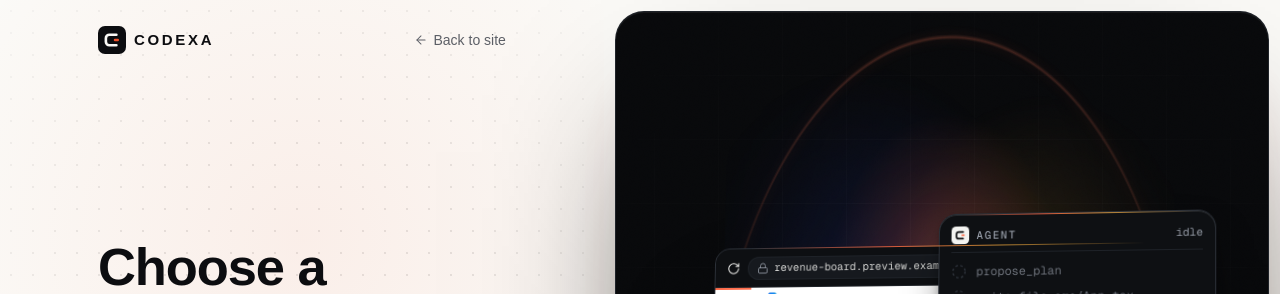
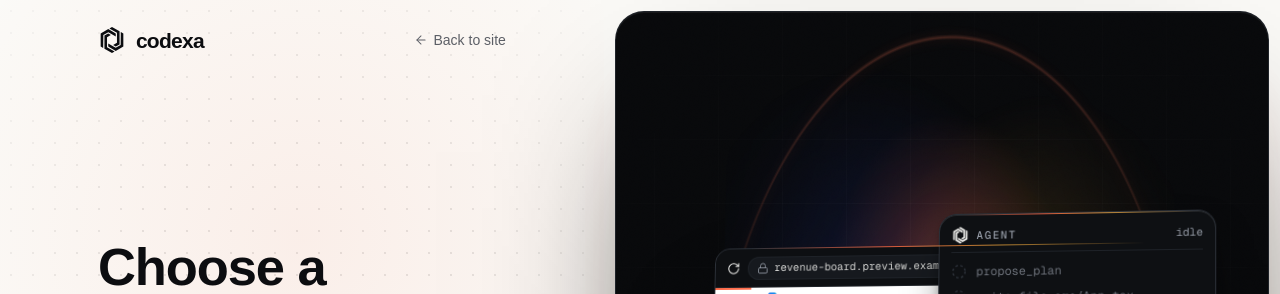
Before and after one commit to sangralrahul/codexa, a Next.js app: page /reset-password in a window 1280 px wide. Shown: the top 294 px of the page. Built offline with nearby package versions, Linux system fonts and the light colour scheme; no server answers; a web font is replaced by a local one.

Commit message:
New Codexa mark (interlocking hexagon brackets) and lowercase Inter Tight wordmark across site, app, favicon and OG image
Co-Authored-By: Claude Opus 5.5 <noreply@anthropic.com>
Claude-Session: https://claude.ai/code/session_01KhAK3MoX8wVuquKaGDuY2x

```diff
--- a/src/app/(marketing)/brand/page.tsx
+++ b/src/app/(marketing)/brand/page.tsx
@@ -3,7 +3,7 @@ import Link from "next/link";
 import { ArrowRight } from "lucide-react";
 import { routeMetadata } from "@/lib/seo";
 import { site } from "@/config/site";
-import { Logo, LogoMark } from "@/components/logo";
+import { Logo, LogoMark, Wordmark } from "@/components/logo";
 import { PageHeader } from "@/components/marketing/page-header";
 import { Section, SectionHeader } from "@/components/marketing/section";
 import { buttonClasses } from "@/components/ui/button";
@@ -31,8 +31,8 @@ export default function BrandPage() {
         lede="Everything on this page is rendered live by the same components the product uses, so what you see is what ships."
         meta={[
           { label: "Name", value: `"${site.name}", one word, capital C` },
-          { label: "Display face", value: "Mona Sans" },
-          { label: "Interface", value: "Geist and Geist Mono" },
+          { label: "Display face", value: "Inter Tight, with Instrument Serif italic for the H1 accent" },
+          { label: "Interface", value: "Inter and Geist Mono" },
         ]}
       />
       <Section size="sm">
@@ -40,14 +40,14 @@ export default function BrandPage() {
           <figure className="flex flex-col items-center justify-center gap-6 rounded-[20px] border border-border bg-white p-12" style={{ "--foreground": "black", "--background": "white", color: "black" } as React.CSSProperties}>
             <div className="flex items-center gap-5">
               <LogoMark size={64} />
-              <span className="text-2xl font-semibold uppercase tracking-[0.18em]">Codexa</span>
+              <Wordmark className="text-[34px]" />
             </div>
             <figcaption className="font-mono text-[11px] uppercase tracking-[0.08em] opacity-60">On paper</figcaption>
           </figure>
           <figure className="dark flex flex-col items-center justify-center gap-6 rounded-[20px] border border-border-strong bg-background p-12 text-foreground">
             <div className="flex items-center gap-5">
               <LogoMark size={64} />
-              <span className="text-2xl font-semibold uppercase tracking-[0.18em]">Codexa</span>
+              <Wordmark className="text-[34px]" />
             </div>
             <figcaption className="font-mono text-[11px] uppercase tracking-[0.08em] text-muted-foreground">On ink</figcaption>
           </figure>
--- a/src/app/opengraph-image.tsx
+++ b/src/app/opengraph-image.tsx
@@ -1,4 +1,5 @@
 import { ImageResponse } from "next/og";
+import { CODEXA_MARK_PATH } from "@/components/brand/codexa-mark";
 import { site } from "@/config/site";
 
 // Rendered per request: these are cheap, and serving them from the prerender
@@ -38,13 +39,10 @@ export default function OpenGraphImage() {
         <div style={{ position: "absolute", left: 0, right: 0, top: 452, height: 1, display: "flex", background: `linear-gradient(90deg, transparent, ${SIGNAL}, ${COBALT}, transparent)` }} />
         <div style={{ display: "flex", flexDirection: "column", justifyContent: "space-between", padding: 72, width: "100%", position: "relative" }}>
           <div style={{ display: "flex", alignItems: "center", gap: 20 }}>
-            <div style={{ display: "flex", width: 64, height: 64, borderRadius: 16, background: FG, alignItems: "center", justifyContent: "center" }}>
-              <svg width="44" height="44" viewBox="0 0 32 32" fill="none">
-                <path d="M21 10H13a4 4 0 0 0-4 4v4a4 4 0 0 0 4 4h8" stroke={INK} strokeWidth="3" strokeLinecap="round" />
-                <rect x="18" y="14.5" width="6" height="3" rx="1.5" fill={SIGNAL} />
-              </svg>
-            </div>
-            <div style={{ fontSize: 34, fontWeight: 600, letterSpacing: "0.18em" }}>CODEXA</div>
+            <svg width="64" height="64" viewBox="0 0 100 100">
+              <path d={CODEXA_MARK_PATH} fill={FG} />
+            </svg>
+            <div style={{ fontSize: 46, fontWeight: 700, letterSpacing: "-0.035em" }}>codexa</div>
           </div>
           <div style={{ display: "flex", flexDirection: "column", gap: 18 }}>
             <div style={{ fontSize: 84, fontWeight: 700, lineHeight: 1, letterSpacing: "-0.04em", maxWidth: 980 }}>Turn ideas into working software.</div>
--- /dev/null
+++ b/src/components/brand/codexa-mark.ts
@@ -0,0 +1,7 @@
+/**
+ * The Codexa mark: two interlocking bracket bands forming a hexagon, in a 100×100 box.
+ * Traced from the owner's artwork and made exactly 180°-symmetric about (50, 50), so a half turn
+ * maps the mark onto itself (the "running" state uses that). Plain path data, so the favicon and
+ * the Open Graph image (next/og) can draw the same geometry as <LogoMark>.
+ */
+export const CODEXA_MARK_PATH = "M35.61 25.05 21.21 33.31 21.21 83.20 50 99.91 59.98 94.14 31.09 77.25 31 39.25 45.59 30.81ZM83.59 19.48 83.02 69.39 64.02 79.94 35.61 63.44 35.70 75.05 64.20 91.45 93.19 74.95 93.19 25.05ZM16.41 80.52 16.98 30.61 35.98 20.06 64.39 36.56 64.30 24.95 35.80 8.55 6.81 25.05 6.81 74.95ZM64.39 74.95 78.79 66.69 78.79 16.80 50 0.09 40.02 5.86 68.91 22.75 69 60.75 54.41 69.19Z";
--- a/src/components/logo.tsx
+++ b/src/components/logo.tsx
@@ -1,14 +1,15 @@
 import Link from "next/link";
 import { cn } from "@/lib/utils";
+import { CODEXA_MARK_PATH } from "@/components/brand/codexa-mark";
 
 export type LogoState = "idle" | "running" | "success" | "error";
 
 /**
- * Geometric C mark: a bracket opening to the right with the signal caret inside.
+ * The Codexa mark (two interlocking brackets forming a hexagon), in the foreground colour.
  * `state` (IDE, loading and launch screens):
- *  - running: a comet travels the tile edge and the caret blinks;
- *  - success: the tile settles with a small spring and a success ring;
- *  - error:   the caret turns danger and a notch marks the corner;
+ *  - running: the mark turns half a revolution and settles, on repeat (it is 180°-symmetric);
+ *  - success: a small spring and a success ring;
+ *  - error:   a short shake and a danger notch at the corner;
  *  - idle:    static. Calm keeps every state static.
  */
 export function LogoMark({ className, size = 28, state = "idle" }: { className?: string; size?: number; state?: LogoState }) {
@@ -23,23 +24,25 @@ export function LogoMark({ className, size = 28, state = "idle" }: { className?:
       data-state={state}
       className={cn("logo-mark shrink-0 overflow-visible", className)}
     >
-      <rect width="32" height="32" rx="8" className="fill-foreground" />
-      <path d="M21 10H13a4 4 0 0 0-4 4v4a4 4 0 0 0 4 4h8" stroke="var(--background)" strokeWidth="3" strokeLinecap="round" />
-      <rect className="logo-mark__caret" x="18" y="14.5" width="6" height="3" rx="1.5" fill={state === "error" ? "var(--danger)" : "var(--signal)"} />
-      {state === "running" ? (
-        <rect className="logo-mark__ring" x="0.75" y="0.75" width="30.5" height="30.5" rx="7.25" pathLength={100} stroke="var(--signal)" strokeWidth="1.5" strokeLinecap="round" />
-      ) : null}
-      {state === "success" ? <rect className="logo-mark__halo" x="-1.5" y="-1.5" width="35" height="35" rx="9.5" stroke="var(--success)" strokeWidth="1.5" /> : null}
-      {state === "error" ? <circle className="logo-mark__notch" cx="30" cy="2" r="3.5" fill="var(--danger)" stroke="var(--background)" strokeWidth="1.5" /> : null}
+      <g className="logo-mark__glyph">
+        <path d={CODEXA_MARK_PATH} transform="translate(1 1) scale(0.3)" className="fill-foreground" />
+      </g>
+      {state === "success" ? <circle className="logo-mark__halo" cx="16" cy="16" r="17" stroke="var(--success)" strokeWidth="1.5" /> : null}
+      {state === "error" ? <circle className="logo-mark__notch" cx="29" cy="3" r="3.5" fill="var(--danger)" stroke="var(--background)" strokeWidth="1.5" /> : null}
     </svg>
   );
 }
 
+/** The wordmark: "codexa" set lowercase in the display face, tight and heavy. */
+export function Wordmark({ className }: { className?: string }) {
+  return <span className={cn("font-display text-[21px] font-bold leading-none tracking-[-0.035em]", className)}>codexa</span>;
+}
+
 export function Logo({ href = "/", className, withText = true }: { href?: string; className?: string; withText?: boolean }) {
   return (
-    <Link href={href} className={cn("inline-flex items-center gap-2 font-semibold tracking-tight", className)} aria-label="Codexa home">
+    <Link href={href} className={cn("inline-flex items-center gap-2.5", className)} aria-label="Codexa home">
       <LogoMark />
-      {withText ? <span className="text-[15px] font-semibold uppercase tracking-[0.18em]">Codexa</span> : null}
+      {withText ? <Wordmark /> : null}
     </Link>
   );
 }
--- a/src/components/projects/onboarding-flow.tsx
+++ b/src/components/projects/onboarding-flow.tsx
@@ -14,7 +14,7 @@ import { Field, Input, Textarea } from "@/components/ui/input";
 import { Alert, Kbd } from "@/components/ui/misc";
 import { Popover, PopoverClose, PopoverContent, PopoverTrigger } from "@/components/ui/popover";
 import { Segmented } from "@/components/ui/segmented";
-import { LogoMark } from "@/components/logo";
+import { LogoMark, Wordmark } from "@/components/logo";
 import { useLaunch, type LaunchStep } from "@/components/motion/launch";
 import { GOALS, ideasFor, nameFromPrompt, rankTemplates, type GoalId } from "@/components/auth/onboarding/goals";
 import { OB_STEPS, OnboardingProgress } from "@/components/auth/onboarding/progress";
@@ -371,7 +371,7 @@ export function OnboardingFlow({ user, workspaceId, workspaceName, templates, de
         <div className="mx-auto flex h-16 w-full max-w-[1240px] items-center gap-4 px-4 sm:px-8">
           <span className="flex shrink-0 items-center gap-2.5">
             <LogoMark size={26} state={launching ? "running" : "idle"} />
-            <span className="hidden text-[13px] font-semibold uppercase tracking-[0.2em] sm:inline">Codexa</span>
+            <Wordmark className="hidden text-[18px] sm:inline" />
           </span>
           <OnboardingProgress current={progressStep} className="mx-auto hidden max-w-sm md:flex" />
           <div className="ml-auto flex shrink-0 items-center gap-1.5 md:ml-0">
--- a/src/content/marketing/company.ts
+++ b/src/content/marketing/company.ts
@@ -55,7 +55,7 @@ export const COMPANY_PAGES: Record<string, ContentPage> = {
     title: "Press kit",
     intro: "The Codexa mark and wordmark, with the rules for using them. The mark is rendered as SVG on this site; see the brand page for live examples.",
     sections: [
-      { id: "mark", heading: "The mark", blocks: [{ type: "paragraph", text: "A rounded square containing a geometric \"C\" drawn as an open bracket, with a short caret bar in signal ember. It is rendered in the foreground colour so it works on light and dark backgrounds. Minimum size: 24px. Clear space: at least half the mark's width on every side." }] },
+      { id: "mark", heading: "The mark", blocks: [{ type: "paragraph", text: "Two interlocking bracket bands that together form a hexagon: two halves of one build, fitted together. The mark is symmetric under a half turn, which is how it moves while the agent works. It is rendered in the foreground colour so it works on light and dark backgrounds. The wordmark is \"codexa\" in lowercase, set in Inter Tight Bold with tight tracking. Minimum size: 20px. Clear space: at least half the mark's width on every side." }] },
       { id: "wordmark", heading: "The wordmark", blocks: [{ type: "paragraph", text: "\"CODEXA\" set in Geist Sans, semibold, uppercase, with wide letter-spacing (0.18em). Use it next to the mark or alone; never redraw or re-space it." }] },
       { id: "usage", heading: "Usage", blocks: [{ type: "list", items: ["Do use the mark to refer to Codexa, for example in an article or an integration listing.", "Do not alter the colours, rotate, add effects, or place it inside another shape.", "Do not use the mark to imply endorsement or partnership without written agreement.", "Do not use it as part of your own product name."] }] },
       { id: "download", heading: "Files", blocks: [{ type: "paragraph", text: "The mark is available as an SVG at [/icon](/icon) and the social preview image at [/opengraph-image](/opengraph-image). See the [brand page](/brand) for the mark on light and dark backgrounds." }] },
```
Also changed, not shown: src/app/globals.css (+5 -5 lines), src/app/icon.tsx (+4 -4 lines).
